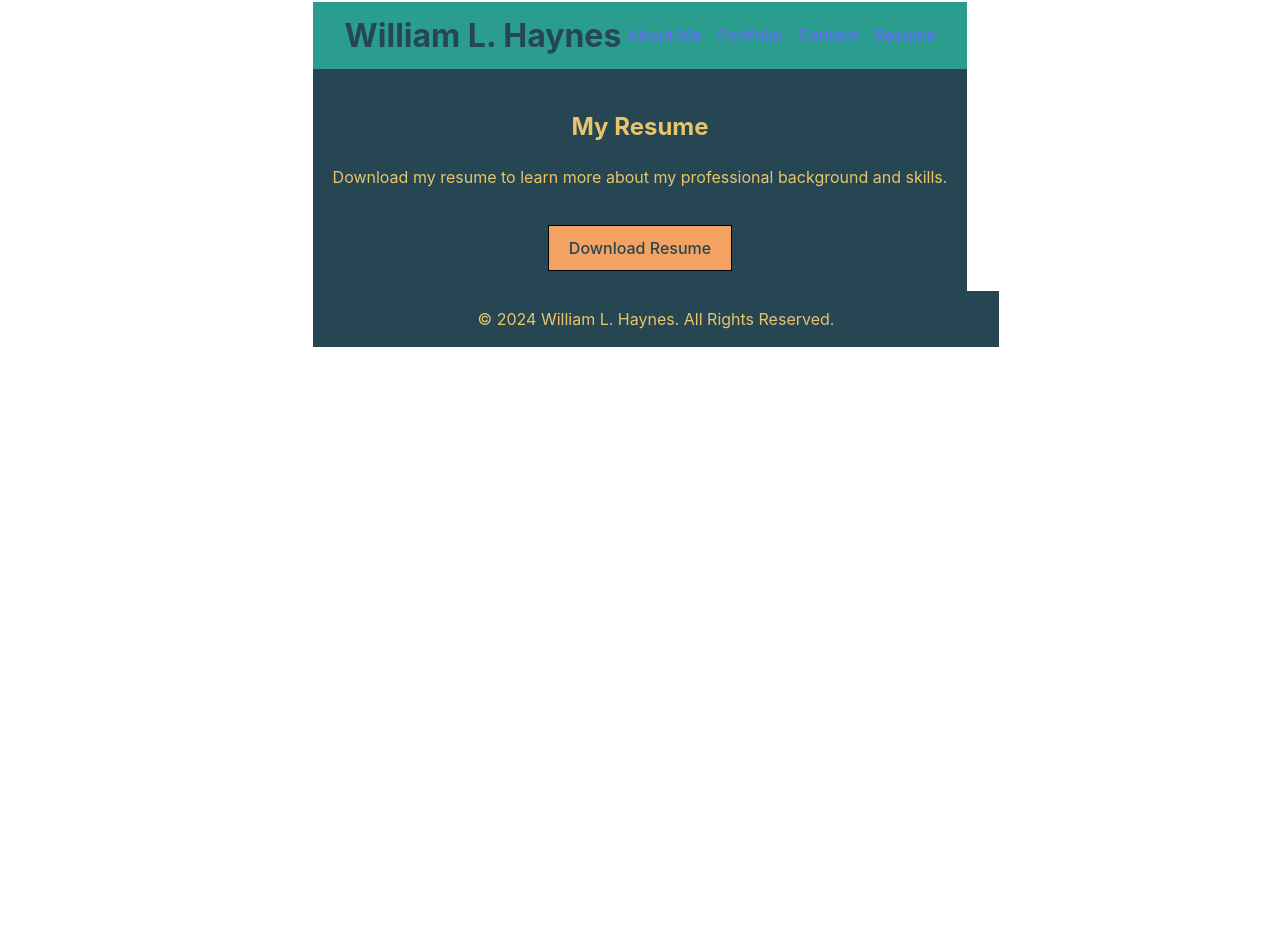
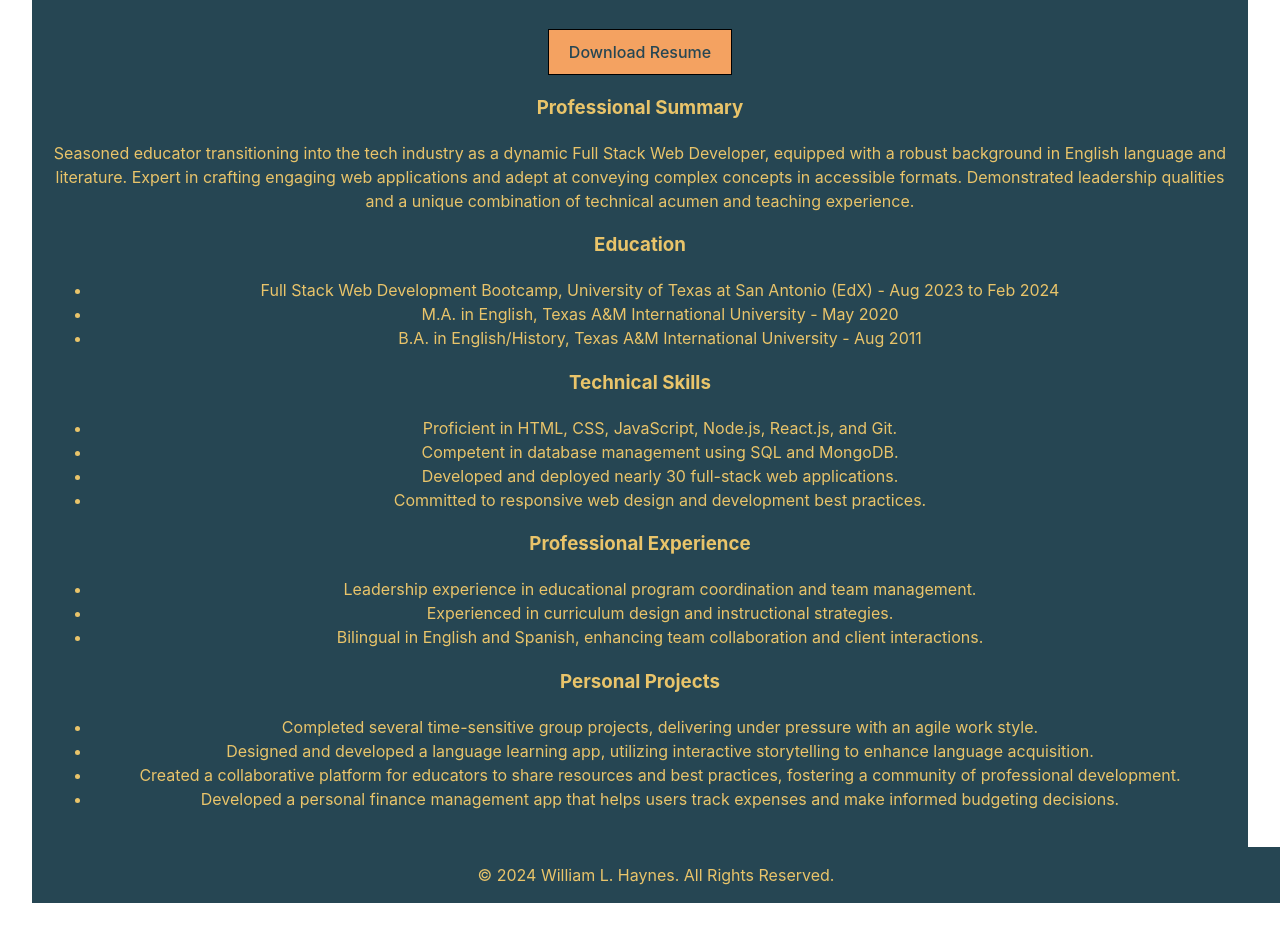
Before and after one commit to wileland/W.Haynes_P0rtf0li0, a React (Vite) app: page /resume in a window 1280 px wide. Shown: the part 226-1161 px from the top of the page. Before the commit the page ends 800 px from the top, so only its background shows below. Built offline with nearby package versions, Linux system fonts and the light colour scheme.

Commit message:
Add resume file and update Resume.jsx

```diff
--- a/src/pages/Resume.jsx
+++ b/src/pages/Resume.jsx
@@ -1,5 +1,6 @@
 import React from "react";
-import "./Resume.css"; // Make sure to create a corresponding CSS file
+import "./Resume.css"; // Ensure this CSS file is properly linked and styled
+import resumeFile from "../assets/William-Haynes-Resume.pdf"; // Confirm the file path is correct
 
 function Resume() {
   return (
@@ -9,10 +10,46 @@ function Resume() {
         Download my resume to learn more about my professional background and
         skills.
       </p>
-      <a href="/path-to-your-resume.pdf" download>
+      <a href={resumeFile} download="William-Haynes-Resume.pdf">
         Download Resume
-      </a>
-      {/* You can list your skills and experiences here or in the downloadable resume */}
+          </a>
+
+        {/* List your skills and experiences here or in the downloadable resume */}
+        <div>
+    <h3>Professional Summary</h3>
+    <p>Seasoned educator transitioning into the tech industry as a dynamic Full Stack Web Developer, equipped with a robust background in English language and literature. Expert in crafting engaging web applications and adept at conveying complex concepts in accessible formats. Demonstrated leadership qualities and a unique combination of technical acumen and teaching experience.</p>
+
+    <h3>Education</h3>
+    <ul>
+      <li>Full Stack Web Development Bootcamp, University of Texas at San Antonio (EdX) - Aug 2023 to Feb 2024</li>
+      <li>M.A. in English, Texas A&M International University - May 2020</li>
+      <li>B.A. in English/History, Texas A&M International University - Aug 2011</li>
+    </ul>
+
+    <h3>Technical Skills</h3>
+    <ul>
+      <li>Proficient in HTML, CSS, JavaScript, Node.js, React.js, and Git.</li>
+      <li>Competent in database management using SQL and MongoDB.</li>
+      <li>Developed and deployed nearly 30 full-stack web applications.</li>
+      <li>Committed to responsive web design and development best practices.</li>
+    </ul>
+
+    <h3>Professional Experience</h3>
+    <ul>
+      <li>Leadership experience in educational program coordination and team management.</li>
+      <li>Experienced in curriculum design and instructional strategies.</li>
+      <li>Bilingual in English and Spanish, enhancing team collaboration and client interactions.</li>
+    </ul>
+
+    <h3>Personal Projects</h3>
+    <ul>
+      <li>Completed several time-sensitive group projects, delivering under pressure with an agile work style.</li>
+      <li>Designed and developed a language learning app, utilizing interactive storytelling to enhance language acquisition.</li>
+      <li>Created a collaborative platform for educators to share resources and best practices, fostering a community of professional development.</li>
+      <li>Developed a personal finance management app that helps users track expenses and make informed budgeting decisions.</li>
+    </ul>
+  </div>
+
     </section>
   );
 }
```
Also changed, not shown: 1 other file (tests, documents, lock files or other folders).
